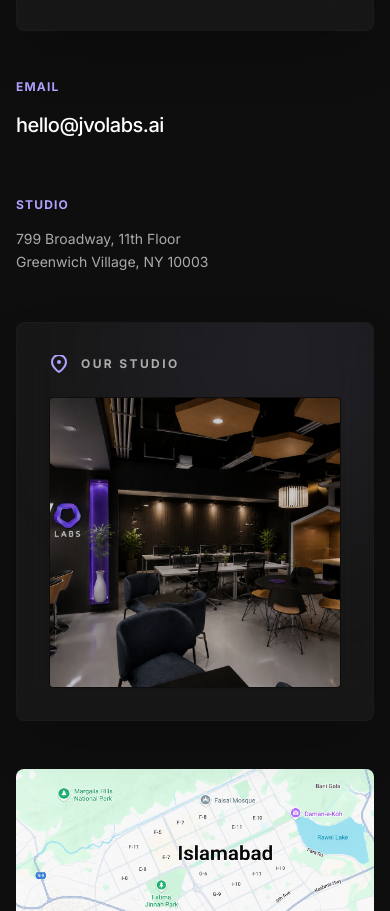
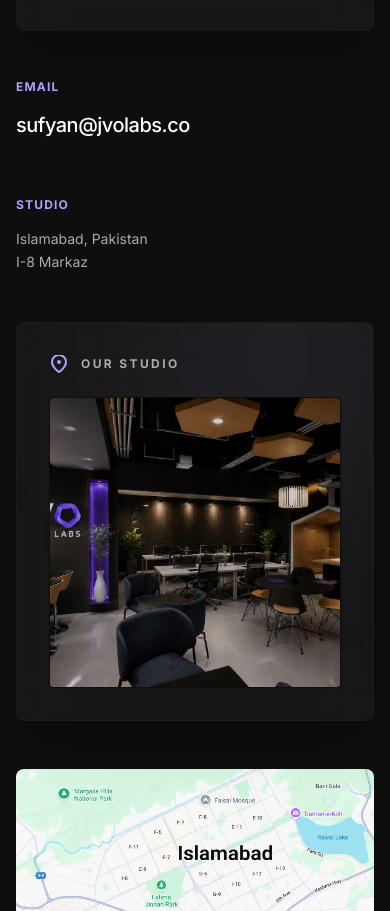
Before and after one commit to mhumayon054/JVO, a React (Vite) app: page /contact in a window 390 px wide. Shown: the part 1877-2788 px from the top of the page. Built offline with nearby package versions, Linux system fonts and the light colour scheme; no server answers.

Commit message:
logo and header button

```diff
--- a/src/components/RouteTransitionLoader.jsx
+++ b/src/components/RouteTransitionLoader.jsx
@@ -62,10 +62,6 @@ export function RouteTransitionLoader() {
       />
       <div className="relative flex flex-col items-center gap-5">
         <div className="relative flex h-[72px] w-[72px] items-center justify-center">
-          <div
-            className="jvo-route-loader__glow absolute h-[52px] w-[52px] rounded-full bg-[#7459F7]/35 blur-2xl"
-            aria-hidden
-          />
           <img
             src={SITE_LOGO_SRC}
             alt=""
--- a/src/components/SiteHeader.jsx
+++ b/src/components/SiteHeader.jsx
@@ -127,7 +127,7 @@ export function SiteHeader() {
           <div className="flex shrink-0 items-center gap-2 sm:gap-3">
             <Link
               to="/contact"
-              className="hidden rounded-[6px] border border-[rgba(72,72,72,0.15)] px-3 py-2 text-[11px] font-bold uppercase tracking-[0.1em] text-[#AFA2FF] transition-[border-color,background-color,color] duration-200 ease-out hover:border-[rgba(116,89,247,0.4)] hover:bg-[rgba(116,89,247,0.08)] focus-visible:outline focus-visible:outline-2 focus-visible:outline-offset-4 focus-visible:outline-[#7459F7] sm:px-4 sm:text-[12px] md:inline-flex"
+              className="hidden rounded-[6px] border border-[#AFA2FF]/25 bg-gradient-to-r from-[#7459F7] to-[#AFA2FF] px-3 py-2 text-[11px] font-bold uppercase tracking-[0.1em] text-black shadow-[0_14px_34px_-22px_rgba(116,89,247,0.75)] transition-[border-color,filter,box-shadow] duration-200 ease-out hover:border-[#AFA2FF]/45 hover:brightness-110 hover:shadow-[0_18px_42px_-24px_rgba(175,162,255,0.9)] focus-visible:outline focus-visible:outline-2 focus-visible:outline-offset-4 focus-visible:outline-[#7459F7] sm:px-4 sm:text-[12px] md:inline-flex"
             >
               Book Call
             </Link>
--- a/src/components/TestimonialsFloatingWidget.jsx
+++ b/src/components/TestimonialsFloatingWidget.jsx
@@ -16,7 +16,7 @@ const TESTIMONIALS = [
     quote:
       'Very professional team — they always keep their word, think in solutions, and avoid the usual excuses or extra charges. 10 out of 10.',
     fullQuote: `Very profesional team always keeping their word thinking slutions instead of we can not do that or extra money 10 out of 10.`,
-    name: 'Anonymous Client',
+    name: 'Luis Bennett',
     role: 'WordPress cancellation service MVP',
     metric: '5.0 review · Jan 15 – Feb 22, 2026',
     image: null,
--- a/src/components/home/HomeStatsSection.jsx
+++ b/src/components/home/HomeStatsSection.jsx
@@ -5,7 +5,7 @@ import { fadeUp, sectionStagger, viewportOnce } from './homeMotion'
 
 const STATS = [
   { target: 50, prefix: '', suffix: '+', label: 'Startups Scaled' },
-  { target: 100000, prefix: '', suffix: '+', label: 'Revenue driven' },
+  { target: 100000, prefix: '', suffix: '+', label: 'Revenue driven', format: 'comma' },
   { target: 100, prefix: '', suffix: '+', label: 'Projects Delivered' },
 ]
 
@@ -34,11 +34,13 @@ export function HomeStatsSection() {
 
           const prefix = node.getAttribute('data-prefix') ?? ''
           const suffix = node.getAttribute('data-suffix') ?? ''
+          const format = node.getAttribute('data-format')
 
           animateCounter(node, target, {
             duration: 1800,
             prefix,
             suffix,
+            format: format === 'comma' ? (value) => Math.round(value).toLocaleString('en-US') : undefined,
           })
         })
       },
@@ -71,6 +73,7 @@ export function HomeStatsSection() {
               data-target={String(s.target)}
               data-prefix={s.prefix}
               data-suffix={s.suffix}
+              data-format={s.format ?? ''}
             >
               {`${s.prefix}0${s.suffix}`}
             </span>
--- a/src/pages/ContactPage.jsx
+++ b/src/pages/ContactPage.jsx
@@ -299,16 +299,16 @@ export default function ContactPage() {
               <motion.div variants={fadeUp(16)} className="grid grid-cols-1 gap-10 px-0 sm:grid-cols-2 sm:gap-8 sm:px-4 md:gap-x-16">
                 <div className="flex flex-col gap-[16.5px] pb-[17.5px]">
                   <span className="text-[12px] font-bold uppercase leading-[1.33] tracking-[0.1em] text-[#AFA2FF]">Email</span>
-                  <a href="mailto:hello@jvolabs.ai" className="text-[20px] font-medium leading-[1.4] tracking-[-0.025em] text-white hover:text-[#AFA2FF]">
-                    hello@jvolabs.ai
+                  <a href="mailto:sufyan@jvolabs.co" className="text-[20px] font-medium leading-[1.4] tracking-[-0.025em] text-white hover:text-[#AFA2FF]">
+                    sufyan@jvolabs.co
                   </a>
                 </div>
                 <div className="flex flex-col gap-[15.375px]">
                   <span className="text-[12px] font-bold uppercase leading-[1.33] tracking-[0.1em] text-[#AFA2FF]">Studio</span>
                   <p className="text-[14px] font-normal leading-[1.625] text-[#ABABAB]">
-                    799 Broadway, 11th Floor
+                    Islamabad, Pakistan
                     <br />
-                    Greenwich Village, NY 10003
+                    I-8 Markaz
                   </p>
                 </div>
               </motion.div>
```
